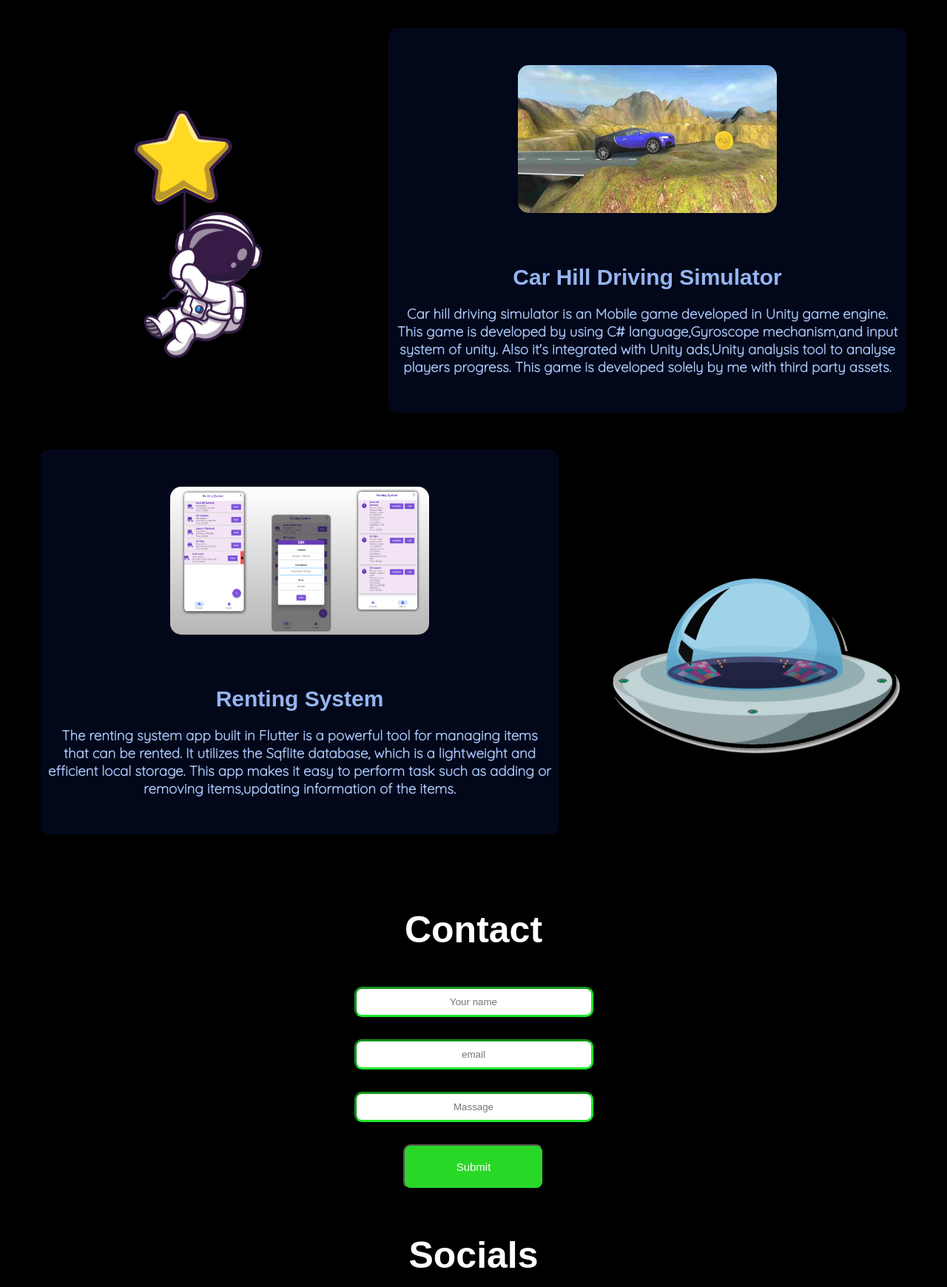
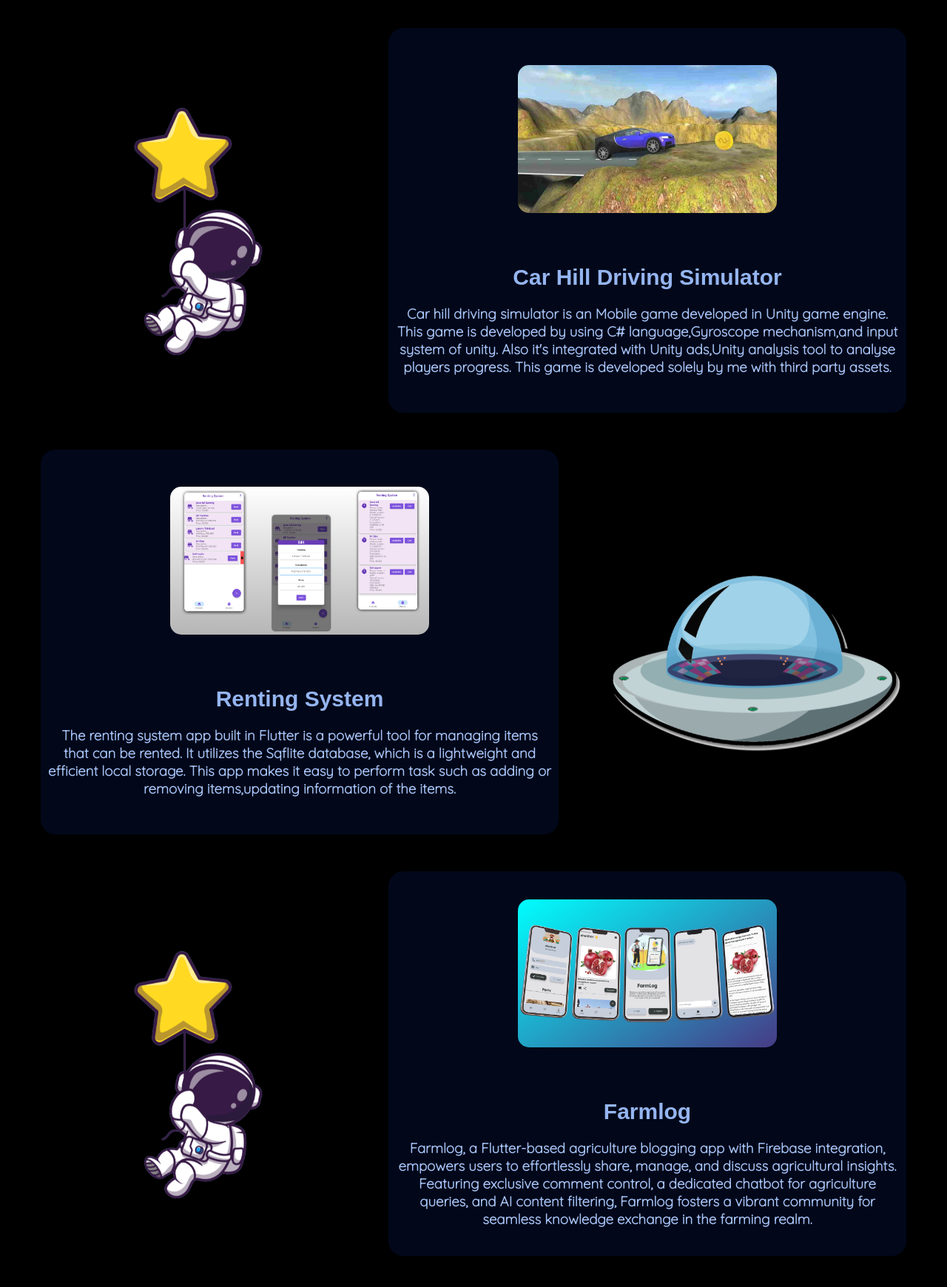
Before and after one commit to shekharkp/ShekharPatil, a plain HTML site: page index.html in a window 1280 px wide. Shown: the part 1720-3460 px from the top of the page at 74% size. Drawn offline with nearby package versions, Linux system fonts and the light colour scheme; a web font is replaced by a local one.

Commit message:
Farmlog Project card added

```diff
--- a/index.html
+++ b/index.html
@@ -35,9 +35,9 @@
                 <h3>
                     Hey,i'm Shekhar Patil,highly motivated software developer, mobile applications
                     and Game developer.Proficient in a variety of programming languages,
-                    including Java, Dart, Python, Html, Css, PHP, and C#,
+                    including Java, Dart, Python, Html, Css and C#,
                     with a focus on building scalable and user-friendly applications.
-                    Also worked with mysql database in my project.
+                    Also worked with mysql database and firebase in my projects.
                     I am a continuous learner, always looking for ways to improve my skills
                     and stay up-to-date on the latest technologies.
                     In my free time,I am excited to join a team where I can use my skills
@@ -77,7 +77,26 @@
                 </h3>
                 </a>
              </div>
+
              <img class="spaceship" src="images/spaceship.png" alt="">
+
+             <img class="astr" src="images/astronaut.png" alt="">
+
+
+             <div class="card3">
+                <img src="images/Farmlog.png">
+                <a style="text-decoration: none;" href="https://github.com/shekharkp/Renting-system">
+                <h1>Farmlog</h1>
+                <h3>
+                    Farmlog, a Flutter-based agriculture blogging app with Firebase integration,
+                    empowers users to effortlessly share, manage, and discuss agricultural insights.
+                    Featuring exclusive comment control, a dedicated chatbot for agriculture queries,
+                    and AI content filtering, Farmlog fosters a vibrant community for seamless
+                    knowledge exchange in the farming realm.
+                </h3>
+                </a>
+             </div>
+
         </div>
         </div>
     </section>
@@ -132,6 +151,8 @@
 
         ScrollReveal().reveal('.card2',{delay : 500,distance:'10px',easing: 'ease-in',reset : true});
 
+        ScrollReveal().reveal('.card3',{delay : 500,distance:'10px',easing: 'ease-in',reset : true});
+
         //contact
         ScrollReveal().reveal('#contact',{delay : 500,distance:'10px',easing: 'ease-in',reset : true});
 	</script>
--- a/main.css
+++ b/main.css
@@ -166,22 +166,6 @@ font-family: 'Quicksand', sans-serif;
     align-items: center;
 
 }
-#aboutme .parent img
-{
-    height: 550px;
-    width: 450px;
-    opacity: 70%;
-    margin: 20px;
-    padding-right: 10%;
-    margin-bottom: 60px;
-    border-radius: 10px;
-    transition: 1s;
-}
-#aboutme .parent img:hover
-{
-    height: 580px;
-    width : 480px;
-}
 
 
 #aboutme .parent .section
@@ -190,7 +174,7 @@ font-family: 'Quicksand', sans-serif;
     height: 550px;
     width: 850px;
     background-color: rgb(2, 8, 26);
-    border-radius: 10px;
+    border-radius: 20px;
     display: flex;
     flex-direction: column;
     justify-content: center;
@@ -283,7 +267,7 @@ font-family: 'Quicksand', sans-serif;
     height: 520px;
     width: 700px;
     background-color: rgb(2, 8, 26);
-    border-radius: 10px;
+    border-radius: 20px;
     display: flex;
     flex-direction: column;
     justify-content: center;
@@ -335,7 +319,7 @@ font-family: 'Quicksand', sans-serif;
     height: 520px;
     width: 700px;
     background-color: rgb(2, 8, 26);
-    border-radius: 10px;
+    border-radius: 20px;
     display: flex;
     flex-direction: column;
     justify-content: center;
@@ -370,6 +354,56 @@ font-family: 'Quicksand', sans-serif;
 }
 
 #Projects .Project .card2 h3
+{
+    color: rgb(168, 196, 248);
+    text-align: center;
+    margin-left: 10px;
+    margin-right: 10px;
+    font-family: 'Quicksand', sans-serif;
+}
+
+/*card 3*/
+
+#Projects .Project .card3
+{
+    height: 520px;
+    width: 700px;
+    background-color: rgb(2, 8, 26);
+    border-radius: 20px;
+    display: flex;
+    flex-direction: column;
+    justify-content: center;
+    align-items: center;
+    align-self: flex-start;
+    flex-wrap: wrap;
+    top: 50px;
+    margin-bottom: 50px;
+
+}
+
+#Projects .Project .card3 img{
+    height: 200px;
+    width: 350px;
+    position: relative;
+    border-radius: 15px;
+    margin-bottom: 20px;
+    transition: 1s;
+}
+
+#Projects .Project .card3:hover img
+{
+    height: 220px !important;
+    width: 370px !important;
+}
+
+#Projects .Project .card3 h1
+{
+    font-size: 30px;
+    color: rgb(149, 181, 240);
+    margin-bottom: 20px;
+}
+
+#Projects .Project .card3 h3
 {
     color: rgb(168, 196, 248);
     text-align: center;
--- a/mobile.css
+++ b/mobile.css
@@ -120,8 +120,8 @@
 }
 #Projects .Project .astr
 {
-    height: 200px;
-    width: 200px;
+    height: 0px;
+    width: 0px;
 }
 
 
@@ -157,7 +157,7 @@
     height: 500px;
     width: 100%;
     top: 0px;
-    margin-bottom: 0px;
+    margin-bottom: 25px;
 
 }
 
@@ -180,17 +180,46 @@
     font-size: 15px;
 }
 
+/*card3*/
+#Projects .Project .card3
+{
+    height: 500px;
+    width: 100%;
+    top: 0px;
+    margin-bottom: 0px;
+
+}
+
+#Projects .Project .card3 img{
+    height: 140px;
+    width: calc(100% - 90px);
+    margin-bottom: 0px;
+}
+
+#Projects .Project .card3:hover img
+{
+
+    height: 120px !important;
+    width: 220px !important;
+
+}
+
+#Projects .Project .card3 h1
+{
+    font-size: 15px;
+}
+
 #Projects .Project .spaceship
 {
-    height: 200px;
-    width: 200px;
+    height: 0px;
+    width: 0px;
 }
 
 /*Contact*/
 
 #contact h1
 {
-    font-size: 25px;;
+    font-size: 25px;
 }
 
 #contact .detail
```
Also changed, not shown: images/Farmlog.png (added).
